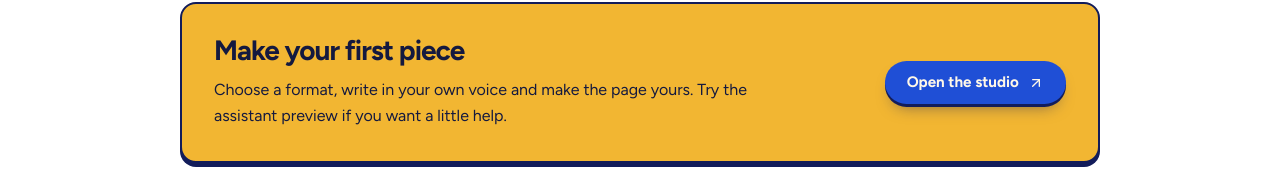
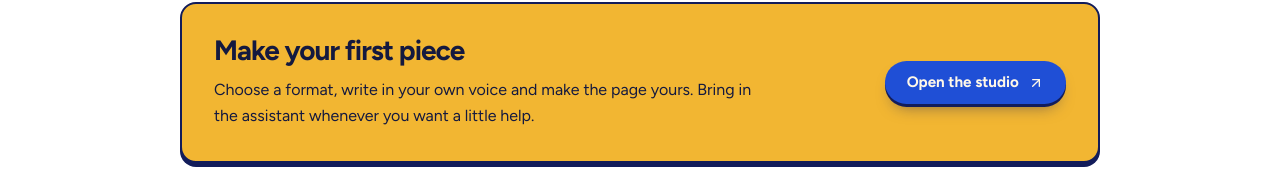
Before and after one commit to Wuraola-Adebisi/Lumie, a React (Vite) app: page /about in a window 1280 px wide. Shown: the part 1611-1790 px from the top of the page. Built offline with nearby package versions, Linux system fonts and the light colour scheme; a web font is replaced by a local one.

Commit message:
Remove implementation-status language from product copy

```diff
--- a/src/pages/AboutPage.tsx
+++ b/src/pages/AboutPage.tsx
@@ -27,7 +27,7 @@ export default function AboutPage() {
       <section className="mt-20 rounded-2xl border-2 border-navy bg-saffron p-8 shadow-[0_4px_0_#121c5a] md:flex md:items-center md:justify-between md:gap-10">
         <div className="max-w-[560px]">
           <h2 className="display text-[28px]">Make your first piece</h2>
-          <p className="mt-3 text-[16px] leading-relaxed">Choose a format, write in your own voice and make the page yours. Try the assistant preview if you want a little help.</p>
+          <p className="mt-3 text-[16px] leading-relaxed">Choose a format, write in your own voice and make the page yours. Bring in the assistant whenever you want a little help.</p>
         </div>
         <Link className="btn btn-primary mt-6 md:mt-0" to="/app/create">Open the studio <ArrowUpRight size={16} /></Link>
       </section>
```
